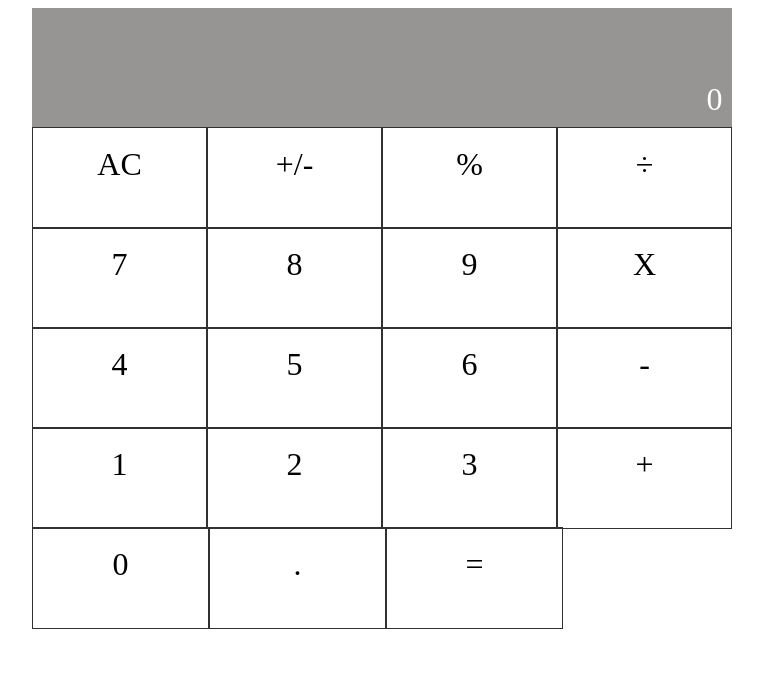
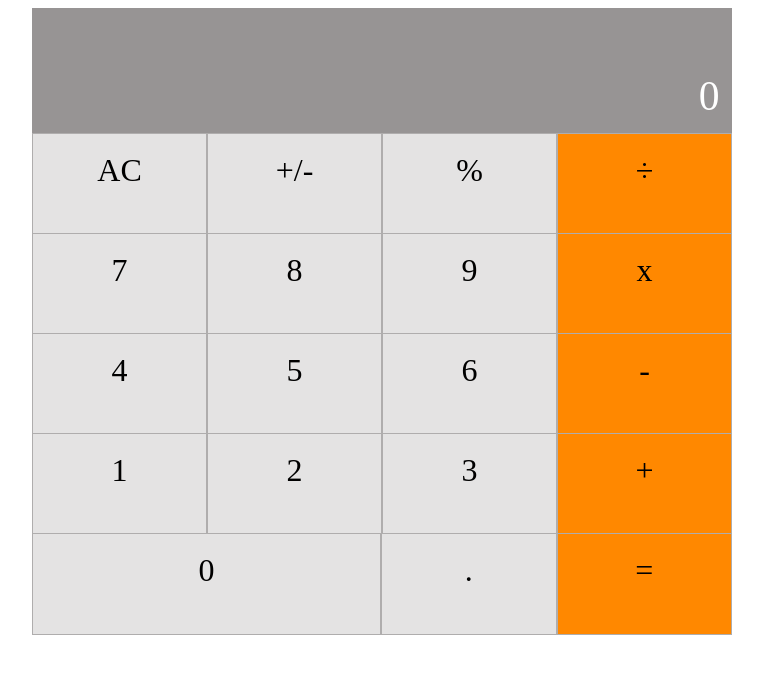
Before and after one commit to johnsonsirv/mvp-react-calculator, a React (Create React App) app: page / in a window 1280 px wide. Shown: the top 674 px of the page, without its empty margins (258-1021 px from the left). Built offline with nearby package versions, Linux system fonts and the light colour scheme.

Commit message:
pass color, wide props to button

```diff
--- a/src/components/button.jsx
+++ b/src/components/button.jsx
@@ -2,10 +2,26 @@ import React from 'react';
 import PropTypes from 'prop-types';
 import '../css/button.css';
 
-const Button = ({ name }) => <div className="btn">{name}</div>;
+const Button = ({ name, wide, color }) => {
+  const btnStyles = {
+    orange: 'btn-default',
+    gray: 'btn-secondary',
+  };
+  const baseClass = `${btnStyles[color]} btn btn-`;
+  const classes = wide ? `${baseClass}50` : `${baseClass}25`;
+
+  return <div className={classes}>{name}</div>;
+};
+
+Button.defaultProps = {
+  wide: false,
+  color: 'orange',
+};
 
 Button.propTypes = {
   name: PropTypes.string.isRequired,
+  wide: PropTypes.bool,
+  color: PropTypes.string,
 };
 
 export default Button;
--- a/src/components/buttonPanel.jsx
+++ b/src/components/buttonPanel.jsx
@@ -12,32 +12,32 @@ class ButtonPanel extends Component {
     return (
       <div>
         <div className="row">
-          <Button name="AC" />
-          <Button name="+/-" />
-          <Button name="%" />
+          <Button name="AC" color="gray" />
+          <Button name="+/-" color="gray" />
+          <Button name="%" color="gray" />
           <Button name="÷" />
         </div>
         <div className="row">
-          <Button name="7" />
-          <Button name="8" />
-          <Button name="9" />
-          <Button name="X" />
+          <Button name="7" color="gray" />
+          <Button name="8" color="gray" />
+          <Button name="9" color="gray" />
+          <Button name="x" />
         </div>
         <div className="row">
-          <Button name="4" />
-          <Button name="5" />
-          <Button name="6" />
+          <Button name="4" color="gray" />
+          <Button name="5" color="gray" />
+          <Button name="6" color="gray" />
           <Button name="-" />
         </div>
         <div className="row">
-          <Button name="1" />
-          <Button name="2" />
-          <Button name="3" />
+          <Button name="1" color="gray" />
+          <Button name="2" color="gray" />
+          <Button name="3" color="gray" />
           <Button name="+" />
         </div>
         <div className="row">
-          <Button name="0" />
-          <Button name="." />
+          <Button name="0" wide color="gray" />
+          <Button name="." color="gray" />
           <Button name="=" />
         </div>
       </div>
--- a/src/css/button.css
+++ b/src/css/button.css
@@ -1,10 +1,23 @@
 .btn {
-  width: 25%;
   height: 100%;
   text-align: center;
   color: #000;
   font-size: 2em;
-  border: solid 1px #313131;
+  border: solid 1px #afadad;
   cursor: pointer;
   line-height: 2.3em;
+  background-color: #ff8800;
 }
+
+.btn-25 {
+  width: 25%;
+}
+.btn-50 {
+  width: 50%;
+}
+.btn-default {
+  background-color: #ff8800;
+}
+.btn-secondary {
+  background-color: #e4e3e3;
+}
--- a/src/css/display.css
+++ b/src/css/display.css
@@ -6,5 +6,5 @@
   padding: 0.3em;
   justify-content: right;
   align-items: flex-end;
-  font-size: 2em;
+  font-size: 2.6em;
 }
```
